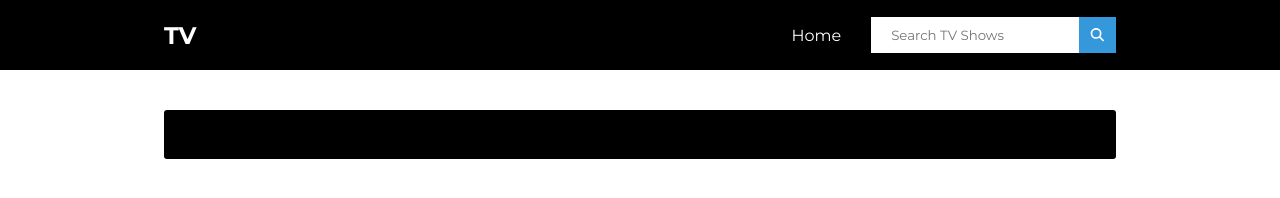
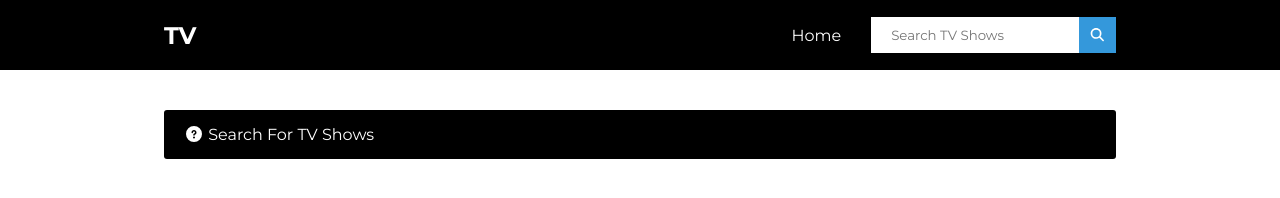
Before and after one commit to ahmed-riad-1/TV-Shows-App, a plain HTML site: page index.html in a window 1280 px wide. Drawn offline with Linux system fonts and the light colour scheme.

Commit message:
Fixed Alert Color Error

```diff
--- a/css/main.css
+++ b/css/main.css
@@ -19,6 +19,8 @@
     --btn-color: #fff;
     /* CARDS */
     --card-shadow: 0 2px 20px rgba(0,0,0,.15);
+    /* ALERTS */
+    --alert-color: #fff;
 }
 
 * {
```
